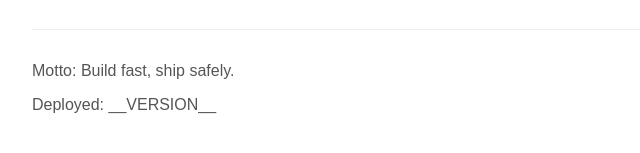
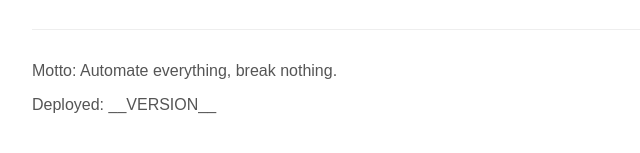
Before and after one commit to muhammadahmadd224/DevOps-hunt, a plain HTML site: page site/index.html in a window 1280 px wide. Shown: the part 231-384 px from the top of the page, 208-848 px from the left. Drawn offline with Linux system fonts and the light colour scheme.

Commit message:
Update footer motto (Kashif)

```diff
--- a/site/index.html
+++ b/site/index.html
@@ -40,7 +40,7 @@
     </div>
   </div>
   <footer>
-    <p>Motto: Build fast, ship safely.</p>
+    <p>Motto: Automate everything, break nothing.</p>
     <p>Deployed: __VERSION__</p>
   </footer>
 </body>
```
